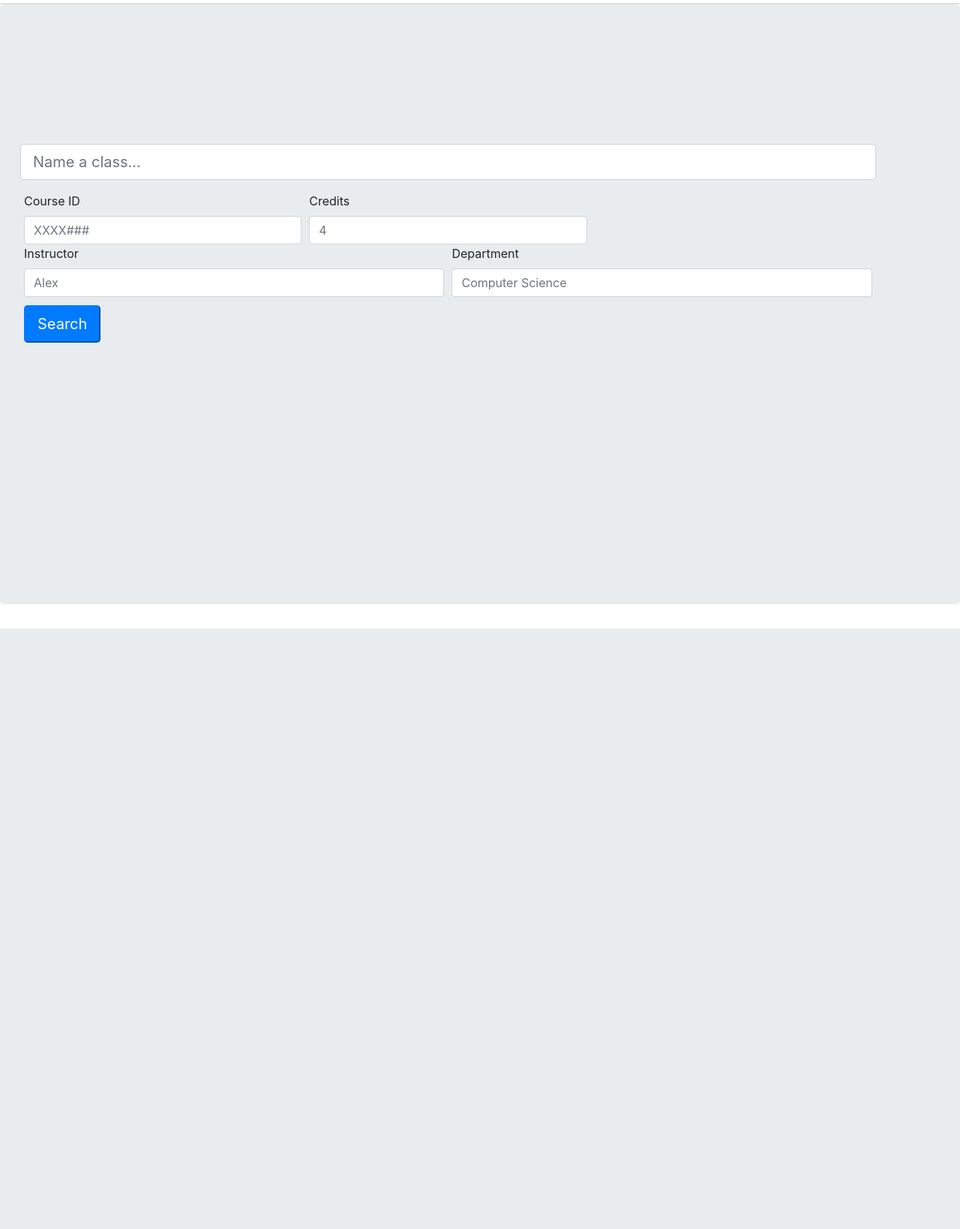
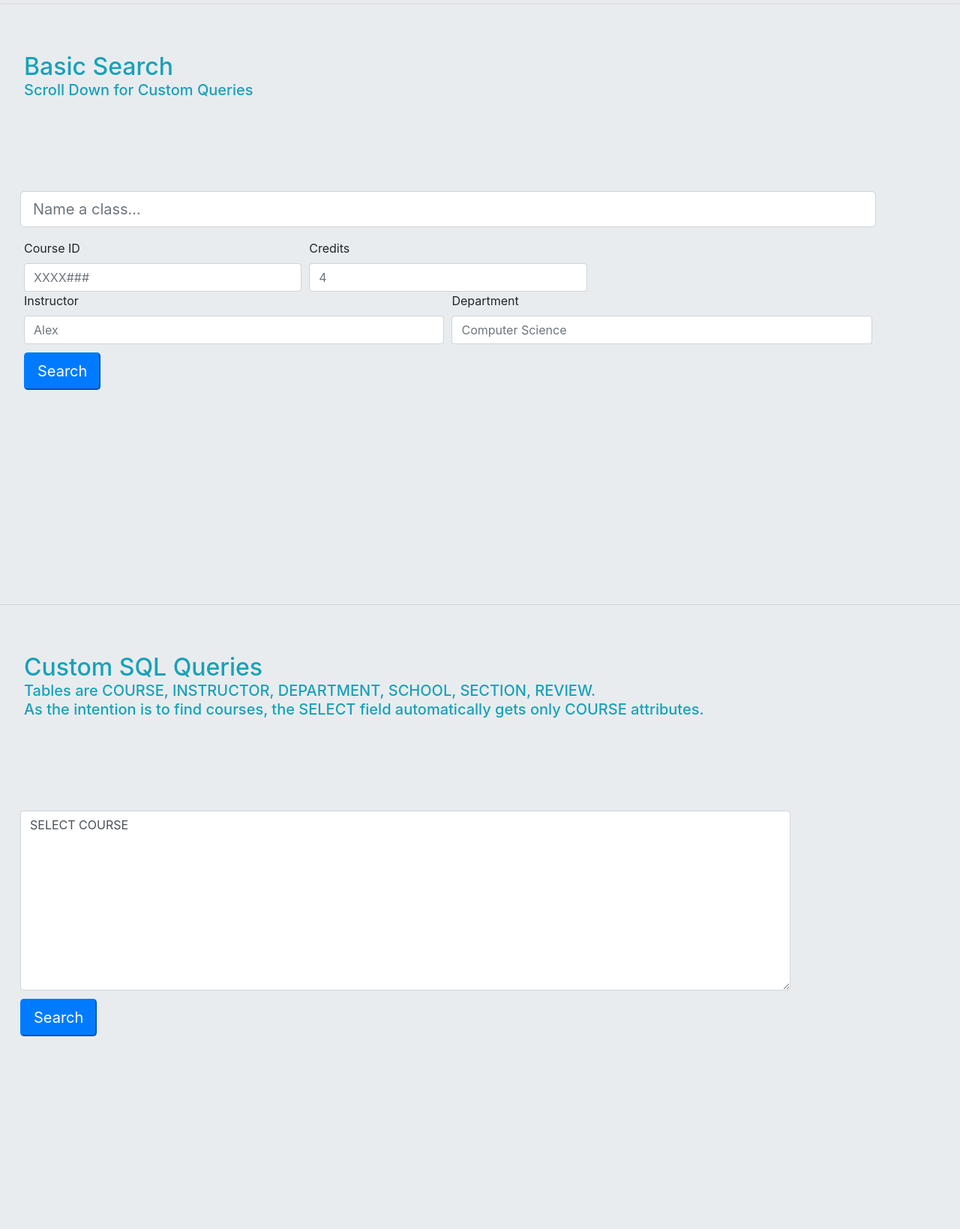
Before and after one commit to asfakianos/Django-DB-Project, a Django app: template db_proj/scraper/templates/scraper/search.html in a window 1280 px wide. Shown: the part 56-1695 px from the top of the page at 75% size. Before the commit the page ends 894 px from the top, so only its background shows below. Run offline with Django 3.2, Linux system fonts and the light colour scheme; the template is opened without the code that fills it, so the values that code supplies are empty; parts of the project's set-up code (start-up, migrations or seed data) failed here and were passed over; some libraries are stand-ins or nearby versions.

Commit message:
WOOOOOOOOOOOOOOOOOOOOOOOOO SQL WORKGINGINGING

```diff
--- a/db_proj/db_proj/urls.py
+++ b/db_proj/db_proj/urls.py
@@ -12,6 +12,6 @@ from django.conf import settings
 urlpatterns = [
     path('admin/', admin.site.urls),
     path('login/', auth_views.LoginView.as_view(), name='login'),
-    path('s/', include('scraper.urls')),
+    path('', include('scraper.urls')),
     # path('logout/', logout_redirect, name='logout'),
 ]
--- a/db_proj/scraper/forms.py
+++ b/db_proj/scraper/forms.py
@@ -16,7 +16,7 @@ class NewUserForm(forms.Form):
 
 
 class CourseReviewForm(forms.Form):
-	review_text = forms.CharField(widget=forms.TextArea)
+	review_text = forms.CharField(widget=forms.Textarea)
 
 	def clean(self):
 		cleaned_data = super().clean()
--- a/db_proj/scraper/management/commands/populate_defaults.py
+++ b/db_proj/scraper/management/commands/populate_defaults.py
@@ -12,8 +12,12 @@ class Command(BaseCommand):
 		d = Department(name='DEFAULT', school=s)
 		i = Instructor(case_id='DEFAULT', name='DEFAULT', dept=d)
 		c = Course(course_id='DEFAULT', dept=d, units=3, name='DEFAULT', instructor=i)
+		r = Review(description='DEFAULT DEFAULT DESC', course=c)
+		se = Section(section_num=101, course=c)
 
 		s.save()
 		d.save()
 		i.save()
 		c.save()
+		r.save()
+		se.save()
--- a/db_proj/scraper/models.py
+++ b/db_proj/scraper/models.py
@@ -49,6 +49,7 @@ class Instructor(models.Model):
 		default=DEFAULT_DEPT,
 		on_delete=models.SET_DEFAULT
 	)
+	rating = models.DecimalField(default=5.0, max_digits=3, decimal_places=2)
 
 	# def __str__(self):
 	# 	return f"{self.case_id} {self.name}"
@@ -82,7 +83,6 @@ class School(models.Model):
 
 # Extension of user model to build on favorites of classes, etc.
 class Profile(models.Model):
-
 	user = models.OneToOneField(User, on_delete=models.CASCADE)
 	watched_classes = models.ManyToManyField('Course')
 
@@ -90,6 +90,7 @@ class Profile(models.Model):
 # A course can have one or multiple sections
 class Section(models.Model):
 	section_num = models.IntegerField(default=100)
+	meeting_times = models.CharField(max_length=30, null=True)
 	course = models.ForeignKey(
 		'Course',
 		on_delete=models.CASCADE
@@ -98,7 +99,7 @@ class Section(models.Model):
 
 class Review(models.Model):
 	description = models.TextField()
-	submitted = models.DateTimeField(auto_now_add=True)
+	added_at = models.DateTimeField('Created time', auto_now_add=True, null=True)
 	course = models.ForeignKey(
 		'Course',
 		on_delete=models.CASCADE
--- a/db_proj/scraper/templates/scraper/base.html
+++ b/db_proj/scraper/templates/scraper/base.html
@@ -1,7 +1,7 @@
 {% load static %}
 
 <!DOCTYPE html>
-<html>
+<html style='background-color: #e9ecef;'>
   <head>
       <title>{% block title %}OURSTUFF{% endblock %}</title>
 
@@ -30,7 +30,7 @@
               {% endif %}
           </div>
       </nav>
-  <body>
+  <body style='background-color: #e9ecef;'>
       {% block content %}{% endblock %}
   </body>
 
--- a/db_proj/scraper/templates/scraper/search.html
+++ b/db_proj/scraper/templates/scraper/search.html
@@ -7,9 +7,12 @@
 <div class='card'>
 </div>
 
-<div class='jumbotron' style="height: 100vh;">
+<!-- For normal Queries/Searches (No complex queries, just basic SELECT FROM WHERE) -->
+<div class='jumbotron' style="height: 100vh; margin-bottom: 0px;">
 	<!-- Shift this to ~mid -->
 
+	<span class='mb-0 h2 text-info'>Basic Search</span><br>
+	<span class='mb-0 h5 text-info' style='width: fill;'>Scroll Down for Custom Queries</span>
 	<form action="{% url 'course_search' %}" method='get' style='position: relative; width: 93%; padding-top: 10%'>
 		<div class='form-row' style='padding-bottom: 2vh;'>
 			<input type='text' name='cname' class='form-control form-control-lg' placeholder="Name a class...">
@@ -38,4 +41,23 @@
 		<button type='submit' class='btn-lg btn-primary' style="align-content: center; margin-top: 1%; z-index: '1';">Search</button>
 	</form>
 </div>
+<!-- For custom Queries/Searches (Accepts RAW SQL)-->
+<hr style='margin: 0'>
+<div class='jumbotron' style="height: 100vh; margin-top: 0px;">
+	<span class='mb-0 h2 text-info'>Custom SQL Queries</span><br>
+	<span class='mb-0 h5 text-info' style='width: fill;'>Tables are COURSE, INSTRUCTOR, DEPARTMENT, SCHOOL, SECTION, REVIEW. <br>As the intention is to find courses, the SELECT field automatically gets only COURSE attributes.</span>
+	<!-- Should add a modal here to view all table info that someone might want to make a query. -->
+	<form action="{% url 'custom_sql' %}" id='custom_form' method='get' style='position: relative; width: 93%; padding-top: 10%'>
+		<div class='form-row' style='width: fill;'>
+			<textarea class='form-control' name='query' form='custom_form' style='width: 90%; height: 30vh'>SELECT COURSE</textarea>
+		</div>
+		<div class='form-row'>
+			<button type='submit' class='btn-lg btn-primary' style="align-content: center; margin-top: 1%; z-index: '1';">
+				Search
+			</button>
+		</div>
+	</form>
+</div>
+
+
 {% endblock %}
--- a/db_proj/scraper/urls.py
+++ b/db_proj/scraper/urls.py
@@ -1,11 +1,12 @@
 from django.urls import path
 
-from . import views
+from .views import *
 
 urlpatterns = [
-	# path('', SearchView.as_view(), name='index'),
-	# path('courses/', CourseListView.as_view(), name='course_search'),
-	# path('course/<slug:slug>/', CourseView.as_view(), name='course_page'),
-	# path('dept/', DepartmentView.as_view(), name='dept'),
-	# path('instructor/', InstructorView.as_view(), name='instructor'),
+	path('', SearchView.as_view(), name='index'),
+	path('courses/', CourseListView.as_view(), name='course_search'),
+	path('course/<slug:slug>/', CourseView.as_view(), name='course_page'),
+	path('dept/', DepartmentView.as_view(), name='dept'),
+	path('instructor/', InstructorView.as_view(), name='instructor'),
+	path('customsearch/', CustomView.as_view(), name='custom_sql'),
 ]
```
Also changed, not shown: db_proj/scraper/templates/scraper/courses.html (+4 -4 lines), db_proj/scraper/views.py (+32 -5 lines), db_proj/db.sqlite3, db_proj/scraper/migrations/0006_review_added_at.py (added), db_proj/scraper/migrations/0007_auto_20191203_0433.py (added).
